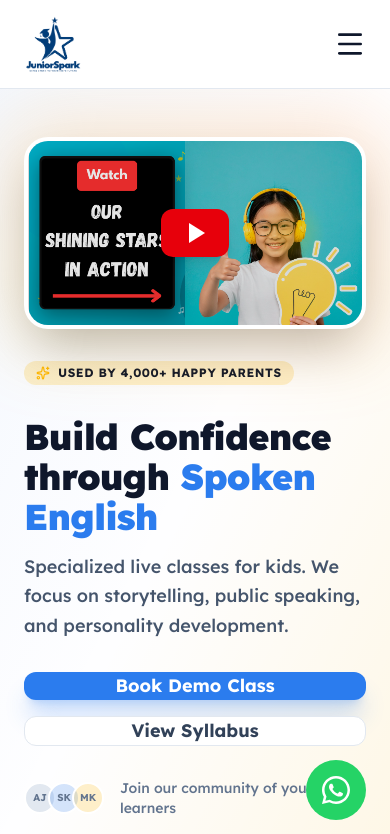
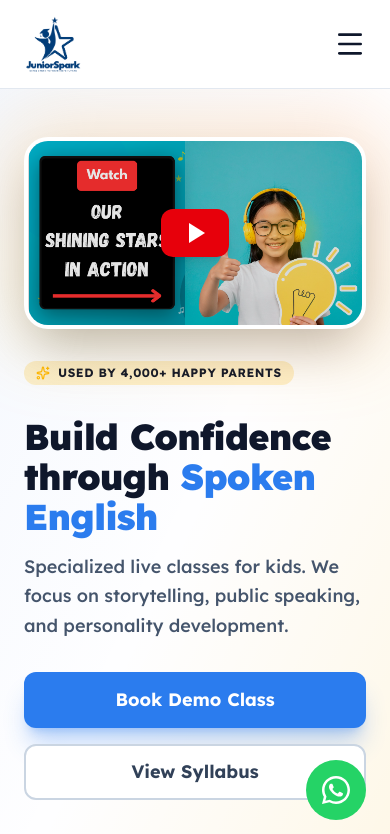
Before and after one commit to v4vivekkumarpandey/JuniorSpark, a Next.js app: page / in a window 390 px wide. Shown: the top 834 px of the page. Built offline with nearby package versions, Linux system fonts and the light colour scheme.

Commit message:
Fix hero buttons on mobile — Book Demo and View Syllabus
- Fix cursor-center typo → cursor-pointer on View Syllabus
- w-full on mobile, w-auto on sm+ for both buttons
- View Syllabus: border-2 + hover states for better visibility

Co-Authored-By: Claude Sonnet 4.6 <noreply@anthropic.com>

```diff
--- a/app/page.tsx
+++ b/app/page.tsx
@@ -305,13 +305,13 @@ export default function HomePage() {
               <div className="flex flex-col sm:flex-row gap-4">
                 <Link
                   href="/demo"
-                  className="flex flex-1 md:flex-none min-w-[240px] cursor-pointer items-center justify-center rounded-xl h-14 px-8 bg-primary text-white text-lg font-bold shadow-xl shadow-primary/30 hover:bg-primary/90 transition-all"
+                  className="flex w-full sm:w-auto sm:min-w-[220px] cursor-pointer items-center justify-center rounded-xl h-14 px-8 bg-primary text-white text-lg font-bold shadow-xl shadow-primary/30 hover:bg-primary/90 transition-all"
                 >
                   Book Demo Class
                 </Link>
                 <Link
                   href="#curriculum"
-                  className="flex flex-1 md:flex-none cursor-center items-center justify-center rounded-xl h-14 px-8 bg-white border border-slate-200 text-slate-700 text-lg font-bold hover:bg-slate-50 transition-all"
+                  className="flex w-full sm:w-auto cursor-pointer items-center justify-center rounded-xl h-14 px-8 bg-white border-2 border-slate-300 text-slate-700 text-lg font-bold hover:bg-slate-50 hover:border-primary hover:text-primary transition-all"
                 >
                   View Syllabus
                 </Link>
```
